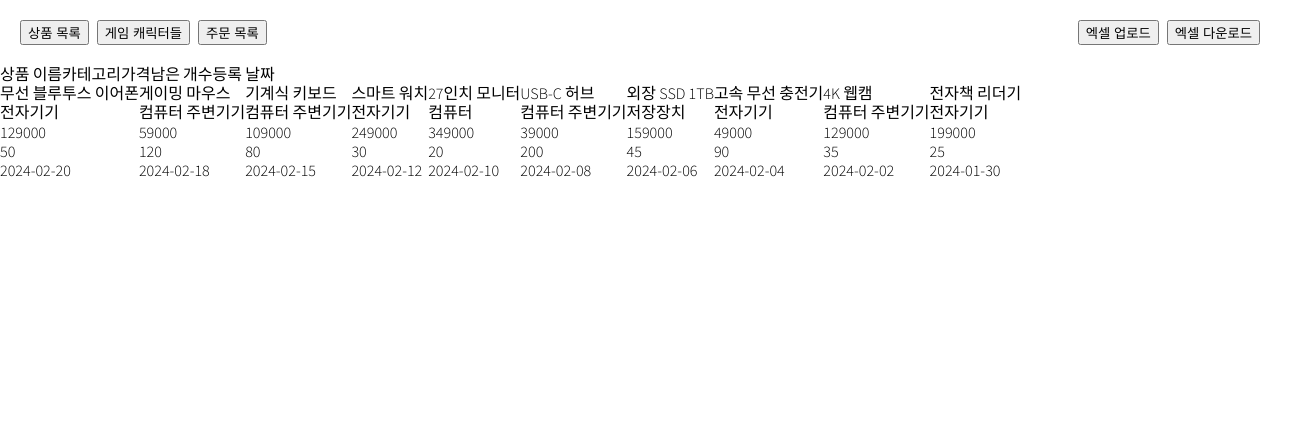
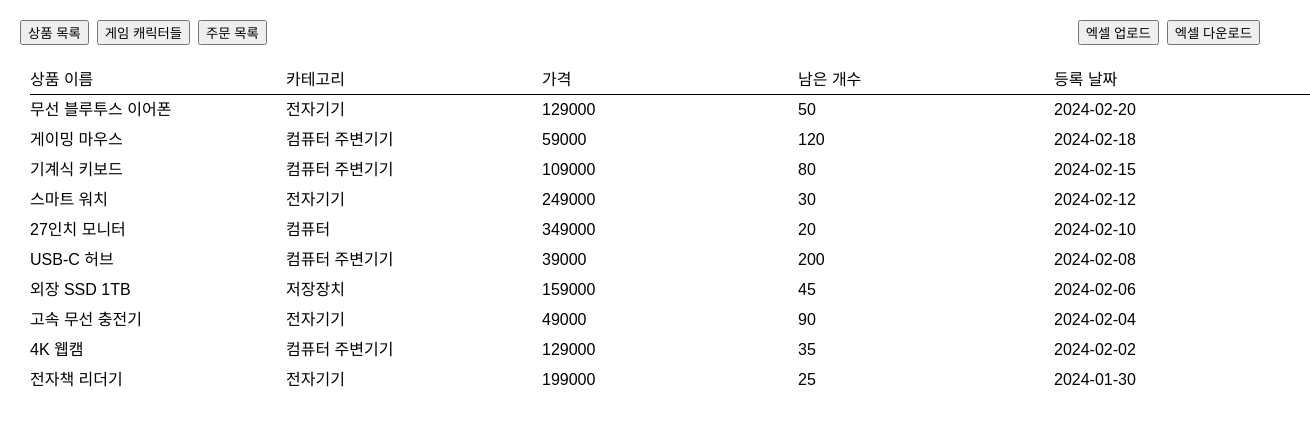
Before and after one commit to als982001/dropzone-xlsx-practice, a React (Vite) app: page / in a window 1280 px wide. Shown: the top 426 px of the page, 1310 px wide, since content can reach past the window. Built offline with nearby package versions, Linux system fonts and the light colour scheme.

Commit message:
디자인 대략 수정

```diff
--- a/src/Components/DataTable.tsx
+++ b/src/Components/DataTable.tsx
@@ -1,3 +1,5 @@
+import styled from "styled-components";
+
 interface IProps {
   selectedFieldLabels: Record<string, string>;
   selectedData: IProduct[] | IGameCharacter[] | ICustomerOrder[];
@@ -7,38 +9,45 @@ export default function DataTable({
   selectedFieldLabels,
   selectedData,
 }: IProps) {
-  const lables = Object.keys(selectedFieldLabels);
+  const labels = Object.keys(selectedFieldLabels);
+  const columnNums = labels.length;
+  const rowNums = selectedData.length + 1;
 
   return (
-    <div
-      style={{
-        display: "flex",
-        flexDirection: "column",
-        width: "100%",
-      }}
-    >
-      <div style={{ display: "flex", width: "100%" }}>
-        {lables.map((label) => (
-          <div key={label}>
+    <Container rowNums={rowNums} columnNums={columnNums}>
+      {labels.map((label) => (
+        <Cell style={{ borderBottom: "1px solid black" }} key={label}>
           <span>
             {selectedFieldLabels[label as keyof typeof selectedFieldLabels]}
           </span>
-          </div>
+        </Cell>
       ))}
-      </div>
-      <div style={{ display: "flex", width: "100%" }}>
       {selectedData.map((datum) => {
         return (
-            <div key={datum.id}>
-              {lables.map((label) => (
-                <div key={label}>
+          <>
+            {labels.map((label) => (
+              <Cell key={label}>
                 <span>{datum[label as keyof typeof datum]}</span>
-                </div>
+              </Cell>
             ))}
-            </div>
+          </>
         );
       })}
-      </div>
-    </div>
+    </Container>
   );
 }
+
+const Container = styled.div<{ columnNums: number; rowNums: number }>`
+  width: 100%;
+  display: grid;
+  grid-template-rows: ${({ rowNums }) => `repeat(${rowNums}, 1fr)`};
+  grid-template-columns: ${({ columnNums }) => `repeat(${columnNums}, 1fr)`};
+  margin-left: 30px;
+`;
+
+const Cell = styled.div`
+  display: flex;
+  align-items: center;
+  justify-content: start;
+  height: 30px;
+`;
```
Lines whose indentation alone changed are shown as unchanged.
